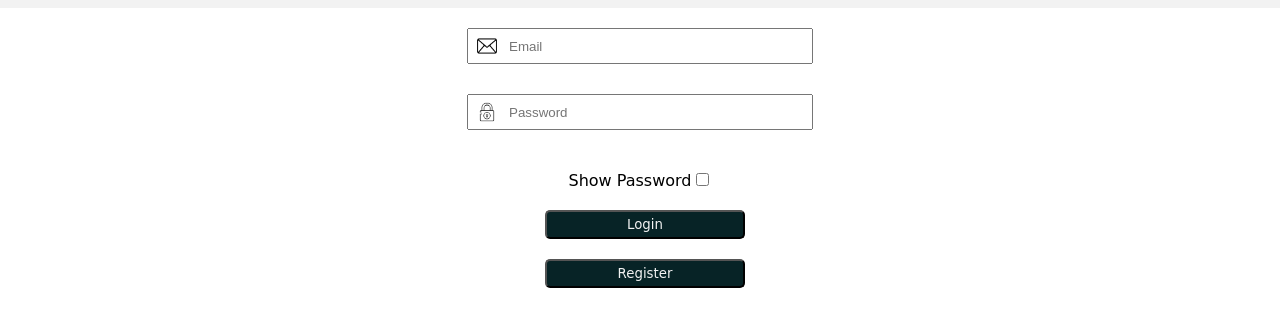
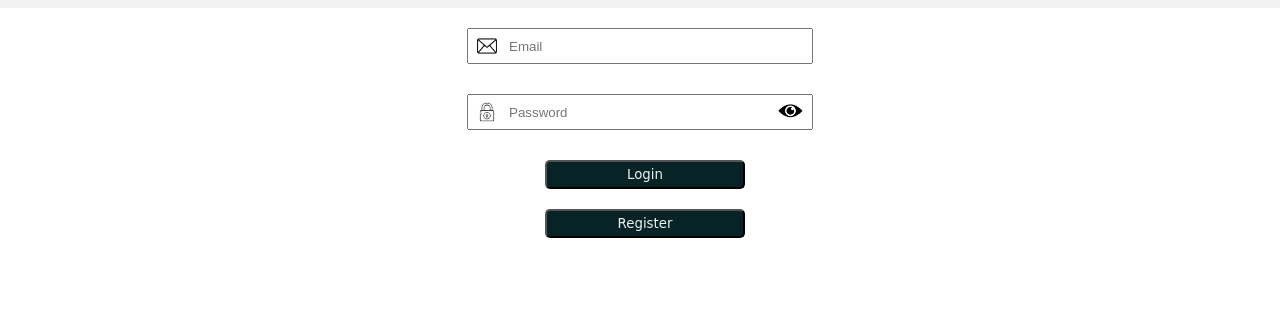
Before and after one commit to Taraikovich/eCommerce-Application, a website built with webpack: page src/template.html in a window 1280 px wide. Both pictures are taken after a click on the button "Login". Shown: the part 43-370 px from the top of the page. Built offline with nearby package versions, Linux system fonts and the light colour scheme; a web font is replaced by a local one.

Commit message:
fix: add img for change password vissibility

```diff
--- a/src/views/loginPageView.scss
+++ b/src/views/loginPageView.scss
@@ -36,6 +36,26 @@
     top: 28px;
     width: 20px;
   }
+
+  &-showicon {
+    position: absolute;
+    right: 10px;
+    top: 30px;
+    width: 25px;
+    cursor: pointer;
+    display: inline;
+  }
+
+  &-hideicon {
+    position: absolute;
+    right: 10px;
+    top: 30px;
+    width: 25px;
+    cursor: pointer;
+    display: none;
+
+  }
+
 }
 
 main {
@@ -50,19 +70,22 @@ main {
   border-color: red;
 }
 
-.error-text-email {
+.error-text {
+  &-email {
+    color: red;
+    font-size: 12px;
+    font-family: Helvetica;
+  }
+  &-password {
   color: red;
+  position: absolute;
+  margin-top: 45px;
   font-size: 12px;
   font-family: Helvetica;
 }
+}
 
-.error-text-password {
-  color: red;
-  position: absolute;
-  margin-top: 10px;
-  font-size: 12px;
-  font-family: Helvetica;
-}
+
 
 .login-button {
   width: 200px;
--- a/src/views/loginPageView.ts
+++ b/src/views/loginPageView.ts
@@ -2,11 +2,11 @@ import { View } from './view';
 import { Router } from '../router/router';
 
 export class LoginPageView extends View {
-  private emailInputWarpper : HTMLDivElement = document.createElement('div');
+  private emailInputWarpper: HTMLDivElement = document.createElement('div');
 
   private emailInput: HTMLInputElement = document.createElement('input');
 
-  private passwordlInputWarpper : HTMLDivElement = document.createElement('div');
+  private passwordlInputWarpper: HTMLDivElement = document.createElement('div');
 
   private passwordInput: HTMLInputElement = document.createElement('input');
 
@@ -21,16 +21,17 @@ export class LoginPageView extends View {
 
   private passwordErrorText: HTMLDivElement = document.createElement('div');
 
+  private passwordShowIcon: HTMLImageElement = document.createElement('img');
+
+  private passwordHideIcon: HTMLImageElement = document.createElement('img');
+
   constructor(private router: Router) {
     super();
-    // if (this.isUserAuthenticated()) {
-    //   this.router.navigateToHome();
-    //   return;
-    // }
     this.createContent();
     this.initializeInputs();
     this.initializeRegisterButton();
     this.initializeErrorTexts();
+    this.initializePasswordIcons();
   }
 
   private createContent(): void {
@@ -57,8 +58,8 @@ export class LoginPageView extends View {
     emailIcon.className = 'input-email-icon';
 
     this.emailInput.addEventListener('input', this.validateEmail.bind(this));
-    this.emailInputWarpper.appendChild(this.emailInput)
-    this.emailInputWarpper.appendChild(emailIcon)
+    this.emailInputWarpper.appendChild(this.emailInput);
+    this.emailInputWarpper.appendChild(emailIcon);
 
     this.passwordInput = document.createElement('input');
     this.passwordlInputWarpper.className = 'input-password-wrapper';
@@ -70,29 +71,24 @@ export class LoginPageView extends View {
     passwordIcon.src = require('../images/lock.png');
     passwordIcon.alt = 'Password Icon';
     passwordIcon.className = 'input-password-icon';
-    const passwordShowIcon = document.createElement('img');
-    passwordShowIcon.src = require('../images/eye.png');
-    passwordShowIcon.alt = 'Password Show Icon';
-       this.passwordInput.addEventListener(
+
+    this.passwordInput.addEventListener(
       'input',
       this.validatePassword.bind(this)
     );
-    this.passwordlInputWarpper.appendChild(this.passwordInput)
-    this.passwordlInputWarpper.appendChild(passwordIcon)
-
+    this.passwordlInputWarpper.appendChild(this.passwordInput);
+    this.passwordlInputWarpper.appendChild(passwordIcon);
 
     this.showPasswordCheckbox = document.createElement('input');
     this.showPasswordCheckbox.type = 'checkbox';
-    this.showPasswordCheckbox.addEventListener(
-      'change',
-      this.togglePasswordVisibility
-    );
-
-    const showPasswordLabel = document.createElement('label');
-    showPasswordLabel.textContent = 'Show Password';
-    showPasswordLabel.className = 'show-pass-text';
-    showPasswordLabel.appendChild(this.showPasswordCheckbox);
-
+    this.passwordShowIcon.addEventListener('click', () => {
+      this.showPasswordCheckbox.checked = !this.showPasswordCheckbox.checked;
+      this.togglePasswordVisibility();
+    });
+    this.passwordHideIcon.addEventListener('click', () => {
+      this.showPasswordCheckbox.checked = !this.showPasswordCheckbox.checked;
+      this.togglePasswordVisibility();
+    });
 
     this.loginButton = document.createElement('button');
     this.loginButton.textContent = 'Login';
@@ -108,15 +104,40 @@ export class LoginPageView extends View {
     this.main.appendChild(this.emailInputWarpper);
     this.main.appendChild(this.emailErrorText);
     this.main.appendChild(this.passwordlInputWarpper);
-    this.main.appendChild(showPasswordLabel);
     this.main.appendChild(this.loginButton);
+  }
+
+  private initializePasswordIcons(): void {
+    this.passwordShowIcon.src = require('../images/eye-open.png');
+    this.passwordShowIcon.alt = 'Password Show Icon';
+    this.passwordShowIcon.className = 'input-password-showicon';
+    this.passwordShowIcon.addEventListener(
+      'click',
+      this.togglePasswordVisibility
+    );
+
+    this.passwordHideIcon.src = require('../images/eye-close.png');
+    this.passwordHideIcon.alt = 'Password Hide Icon';
+    this.passwordHideIcon.className = 'input-password-hideicon';
+    this.passwordHideIcon.addEventListener(
+      'click',
+      this.togglePasswordVisibility
+    );
+
+    this.passwordlInputWarpper.appendChild(this.passwordInput);
+    this.passwordlInputWarpper.appendChild(this.passwordShowIcon);
+    this.passwordlInputWarpper.appendChild(this.passwordHideIcon);
   }
 
   private togglePasswordVisibility = (): void => {
     if (this.showPasswordCheckbox.checked) {
       this.passwordInput.type = 'text';
+      this.passwordShowIcon.style.display = 'inline';
+      this.passwordHideIcon.style.display = 'none';
     } else {
       this.passwordInput.type = 'password';
+      this.passwordShowIcon.style.display = 'none';
+      this.passwordHideIcon.style.display = 'inline';
     }
   };
 
@@ -126,7 +147,8 @@ export class LoginPageView extends View {
 
     if (!emailPattern.test(emailValue)) {
       this.emailInput.setCustomValidity('Invalid email address');
-      this.emailErrorText.textContent = 'Please enter a valid email address (for example: user@example.com)';
+      this.emailErrorText.textContent =
+        'Please enter a valid email address (for example: user@example.com)';
       this.emailInput.classList.add('invalid-input');
       return false;
     } else {
```
Also changed, not shown: src/images/eye-close.png (added), src/images/eye-open.png (added).
